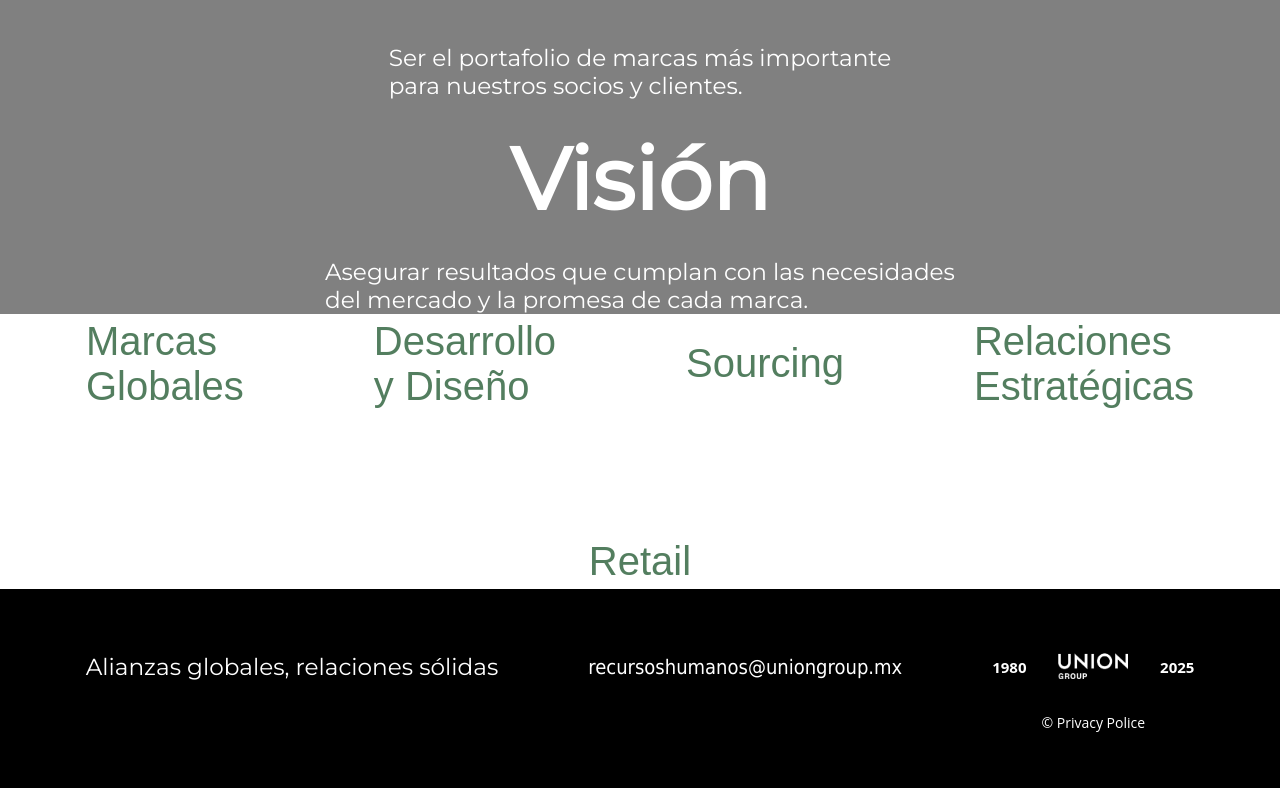
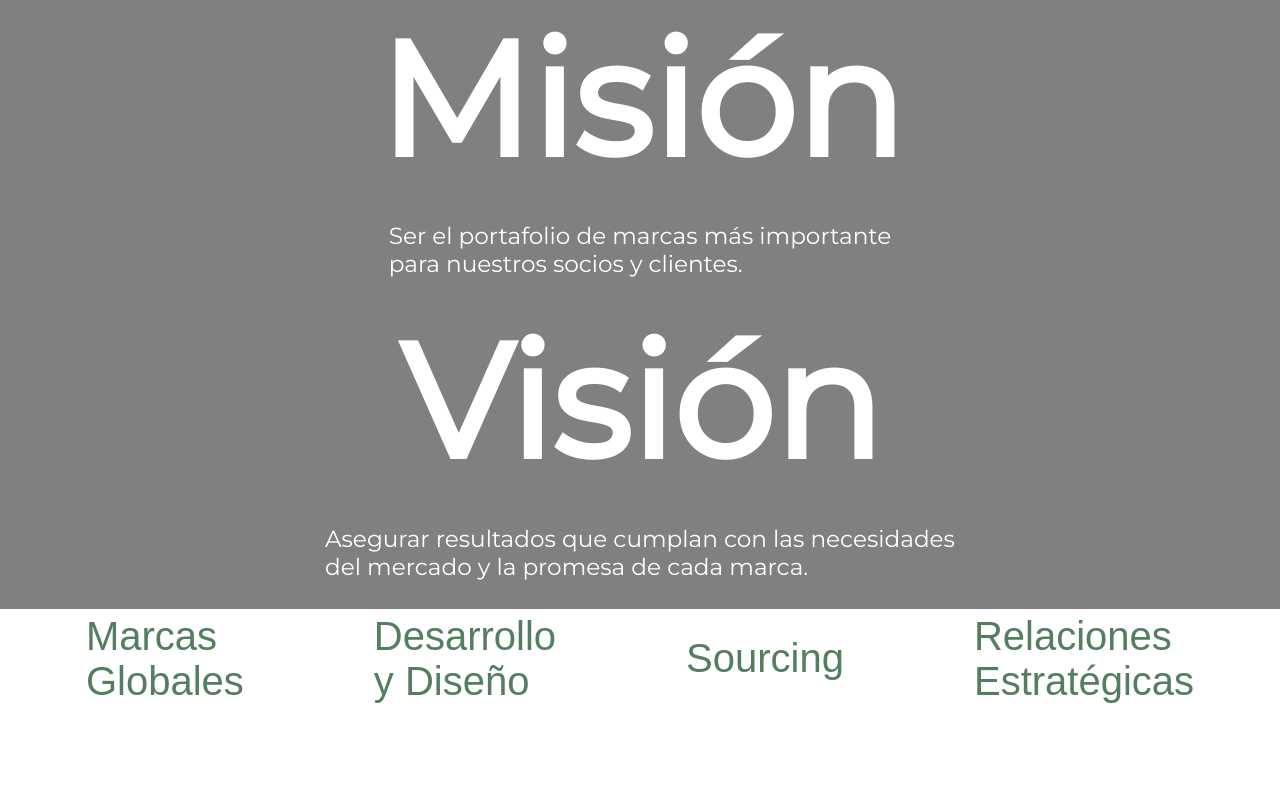
Before and after one commit to kevingiba06/UNIONGROUP, a React (Create React App) app: page /que-hacemos in a window 1280 px wide. Shown: the part 472-1260 px from the top of the page. Before the commit the page ends 1218 px from the top, so only its background shows below. Built offline with nearby package versions, Linux system fonts and the light colour scheme.

Commit message:
Creacion de cuadro blanco

```diff
--- a/src/MarcasClientes.jsx
+++ b/src/MarcasClientes.jsx
@@ -142,6 +142,10 @@
                 </div>
             </div>
 
+            <div className='info-white'>
+                <div className='title white'>Full Brand Management</div>
+            </div>
+
             <div className='info-email-logo'>
                 <div className='info'>
                     <p>Alianzas globales, relaciones sólidas</p>
--- a/src/Quehacemos.jsx
+++ b/src/Quehacemos.jsx
@@ -98,7 +98,7 @@
         <h2 className='title' data-aos="fade-up">Visión</h2>
         <div className='info' data-aos="fade-up">
           Asegurar resultados que cumplan con las necesidades<br />
-          del mercado y la promesa de cada marca.
+          del mercado y la promesa de cada marca.<br /><br />
         </div>
       </div>
 
@@ -196,12 +196,12 @@
         </>
       )}
 
-      <div className='info-email-logo' data-aos="fade-up">
+      <div className='info-email-logo'>
         <div className='info'>
           <p>Alianzas globales, relaciones sólidas</p>
         </div>
         <div className='email'>
-          recursoshumanos@uniongroup.mx
+          pr@uniongroup.mx
         </div>
         <div className='years-logo-container'>
           <span className='year'>1980</span>
--- a/src/marcasyclientes.css
+++ b/src/marcasyclientes.css
@@ -187,3 +187,9 @@
   width: 80%;
   left: 50%;
 }
+
+.info-white {
+  display: flex;
+  background-color: #fff;
+  color: #000;
+}
--- a/src/quehacemos.css
+++ b/src/quehacemos.css
@@ -126,7 +126,7 @@
 
 .title {
   display: flex;
-  font-size: 540%;
+  font-size: 1000%;
   color: #fff;
   margin: 2%;
   font-family: 'Montserrat', sans-serif;
@@ -134,7 +134,7 @@
 
 .info {
   display: flex;
-  font-size: 180%;
+  font-size: 200%;
   color: #fff;
   font-family: 'Montserrat', sans-serif;
 }
@@ -193,3 +193,11 @@
   object-fit: contain;
   display: block;
 }
+
+.title.white {
+  display: flex;
+  font-size: 1000%;
+  color: #000000;
+  margin: 2%;
+  font-family: 'Montserrat', sans-serif;
+}
```
